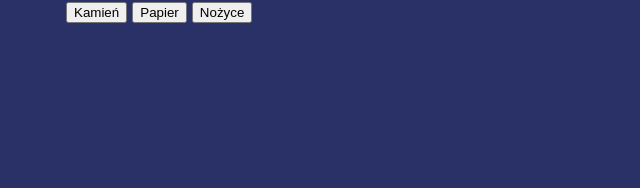
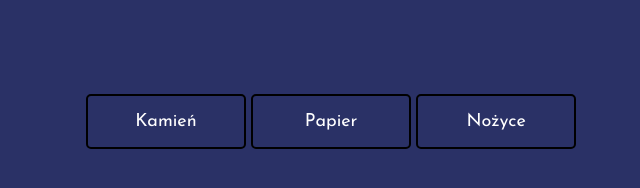
Before and after one commit to gabarela/javascript-prework, a website: page index.html in a window 1280 px wide. Shown: the whole page, without its empty margins (4-644 px from the left). Drawn offline with Linux system fonts and the light colour scheme.

Commit message:
Add styles to css

```diff
--- a/index.html
+++ b/index.html
@@ -8,12 +8,12 @@
 </head>
 <body>
 	<div class="container">
-		<div id="buttons">
-			<button id="button-rock">Kamień</button>
-			<button id="button-paper">Papier</button>
-			<button id="button-scissors">Nożyce</button>
+		<div id="buttons" class="buttons">
+			<button id="button-rock" class="btn">Kamień</button>
+			<button id="button-paper" class="btn">Papier</button>
+			<button id="button-scissors" class="btn">Nożyce</button>
 		</div>
-		<div id="messages"></div>
+		<div id="messages" class="messages"></div>
 	</div>
 	<script src="js/functions.js"></script>
 	<script src="js/script.js"></script>
--- a/sass/style.scss
+++ b/sass/style.scss
@@ -9,6 +9,44 @@
 }
 .container {
     max-width: 1140px;
-    margin: 0 auto;
-    padding: 0 20px;
+    margin: auto;
+    padding: 50px 20px;
 }
+
+.buttons {
+  padding: 20px;
+}
+
+.messages {
+  padding: 20px;
+  font-size: 25px;
+}
+
+.btn {
+    text-decoration: none;
+    display: inline-block;
+    min-width: 160px;
+    margin: 24px auto 0 auto;
+    padding: 16px;
+    border-radius: 5px;
+    font-family: 'Josefin Sans', sans-serif;
+    color: #ffffff;
+    font-size: 18px;
+    text-align: center;
+    text-decoration: none;
+    cursor: pointer;
+    border-width: 2px;
+    border-style: solid;
+    background-color: #2a3166;
+    background-position: 100% 0;
+    background-size: 300%;
+}
+
+.btn:hover {
+    background-position: 0 100%;
+    color: #ffffff;
+    background-image: linear-gradient(90deg, #ee7879 50%, transparent 50%);
+    border-color: #ee7879;
+    transition: all 1s;
+    text-decoration: none;
+}
```
Also changed, not shown: css/style.css, 1 other file.
